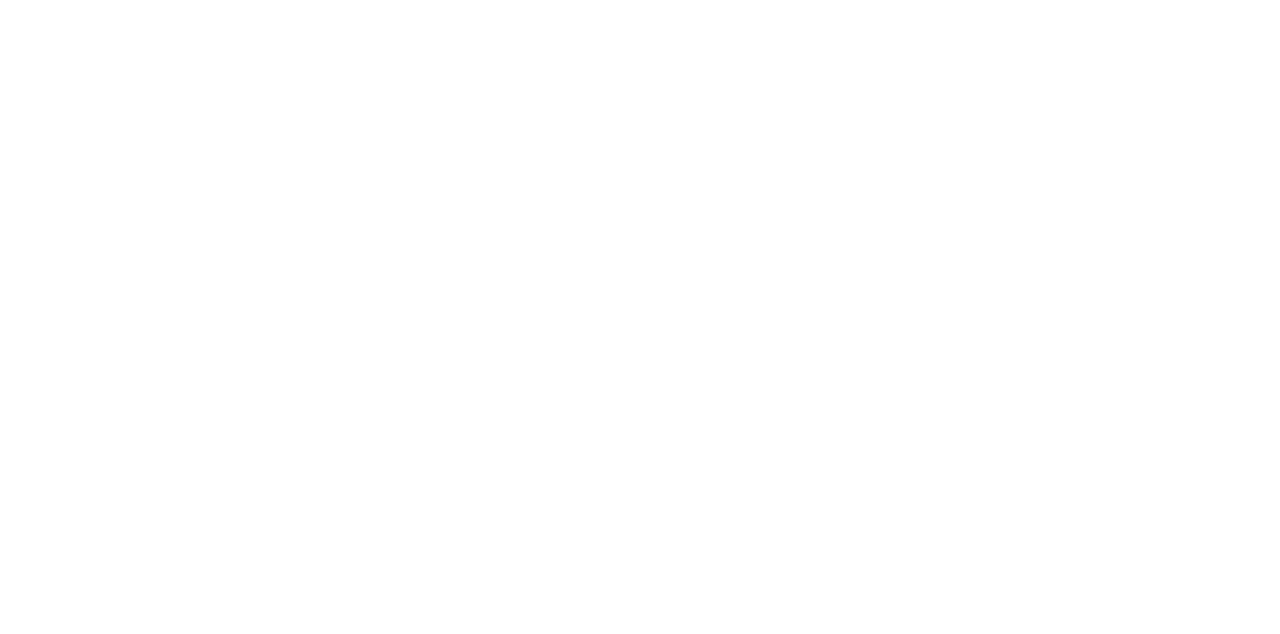
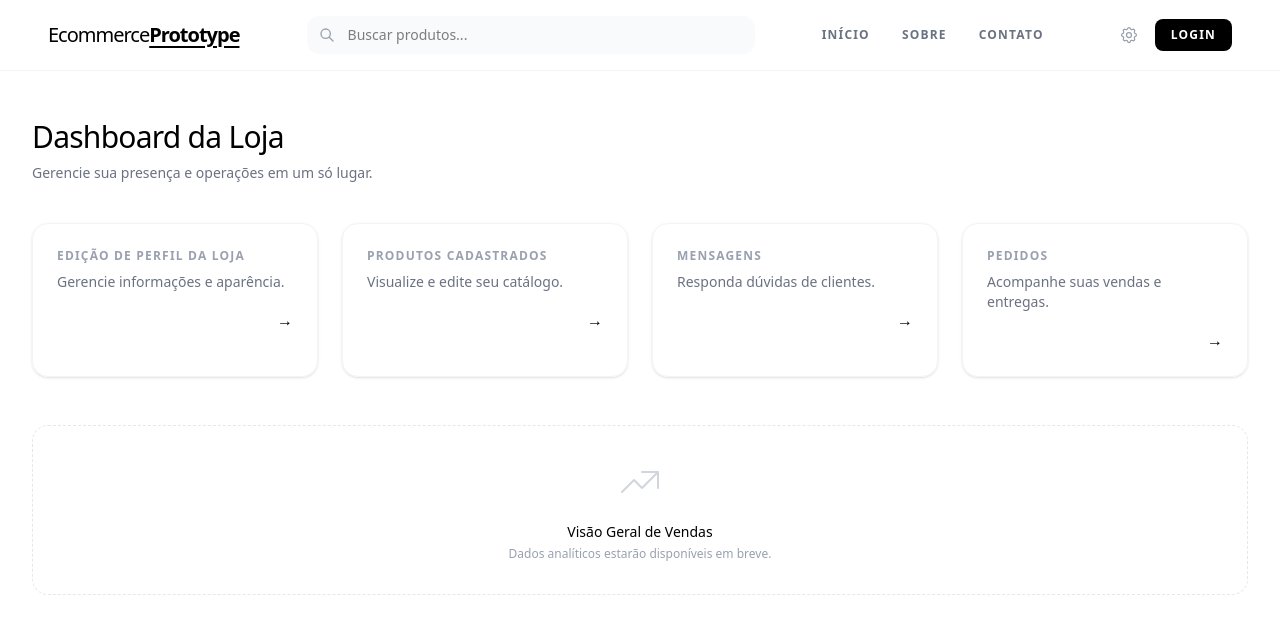
Before and after one commit to GabrielOliveiraDeveloper/ecommerce-prototype, a React (Vite) app in the folder Frontend/: page /dashboard-store in a window 1280 px wide. Before the commit this address had no page. Shown: the top 634 px of the page. Built offline with nearby package versions, Linux system fonts and the light colour scheme.

Commit message:
Initial styling of the store dashboard component.

```diff
--- a/Frontend/src/App.jsx
+++ b/Frontend/src/App.jsx
@@ -3,6 +3,7 @@
 import Register from './pages/Register.jsx';
 import Home from './pages/Home.jsx';
 import RegisterShop from './pages/RegisterShop.jsx';
+import DashboardStore from './pages/DashboardStore.jsx';
 
 function App() {
       return(
@@ -13,6 +14,7 @@
                     <Route path="/login" element={<Login/>}/>
                     <Route path="/register" element={<Register/>}/>
                     <Route path="/register-shop" element={<RegisterShop/>}/>
+                    <Route path="/dashboard-store" element={<DashboardStore/>}/>
                 </Routes>
             </BrowserRouter>
 
--- a/Frontend/src/pages/DashboardStore.jsx
+++ b/Frontend/src/pages/DashboardStore.jsx
@@ -1,9 +1,68 @@
+import { useEffect, useState } from "react";
+import { useLocation } from "react-router-dom";
+import Header from "../components/Header";
+
 const DashboardStore = () => {
+    const location = useLocation();
+
+    const state = location.state || null;
+    const user = state?.user || null;
+    const shopID = state?.shopID || null;
+
+    const menuItems = [
+        { title: "Edição de perfil da loja", description: "Gerencie informações e aparência." },
+        { title: "Produtos cadastrados", description: "Visualize e edite seu catálogo." },
+        { title: "Mensagens", description: "Responda dúvidas de clientes." },
+        { title: "Pedidos", description: "Acompanhe suas vendas e entregas." }
+    ];
+
     return (
-        <div>
+        <div className="min-h-screen bg-white">
+            <Header user={user} />
 
+            <main className="max-w-7xl mx-auto px-4 py-12 md:px-8">
+                <div className="mb-10">
+                    <h1 className="text-3xl font-light tracking-tight text-black">
+                        Dashboard da Loja
+                    </h1>
+                    <p className="mt-2 text-sm text-gray-500 font-light">
+                        Gerencie sua presença e operações em um só lugar.
+                    </p>
+                </div>
+
+                <div className="grid grid-cols-1 md:grid-cols-2 lg:grid-cols-4 gap-6">
+                    {menuItems.map((item, index) => (
+                        <div
+                            key={index}
+                            className="group p-6 border border-gray-100 rounded-2xl hover:border-black transition-all duration-300 cursor-pointer shadow-sm hover:shadow-md"
+                        >
+                            <h3 className="text-xs uppercase tracking-widest text-gray-400 font-semibold mb-2 group-hover:text-black transition-colors">
+                                {item.title}
+                            </h3>
+                            <p className="text-sm text-gray-500 font-light">
+                                {item.description}
+                            </p>
+                            <div className="mt-4 flex justify-end">
+                                <span className="text-black transform translate-x-0 group-hover:translate-x-1 transition-transform duration-300">
+                                    →
+                                </span>
+                            </div>
+                        </div>
+                    ))}
+                </div>
+
+                <div className="mt-12 p-8 border border-dashed border-gray-200 rounded-2xl flex flex-col items-center justify-center text-center">
+                    <div className="text-gray-300 mb-4">
+                        <svg className="w-12 h-12" fill="none" stroke="currentColor" viewBox="0 0 24 24">
+                            <path strokeLinecap="round" strokeLinejoin="round" strokeWidth="1" d="M13 7h8m0 0v8m0-8l-8 8-4-4-6 6" />
+                        </svg>
+                    </div>
+                    <h4 className="text-sm font-medium text-black">Visão Geral de Vendas</h4>
+                    <p className="text-xs text-gray-400 mt-1">Dados analíticos estarão disponíveis em breve.</p>
+                </div>
+            </main>
         </div>
-    )
+    );
 }
 
 export default DashboardStore;
```
